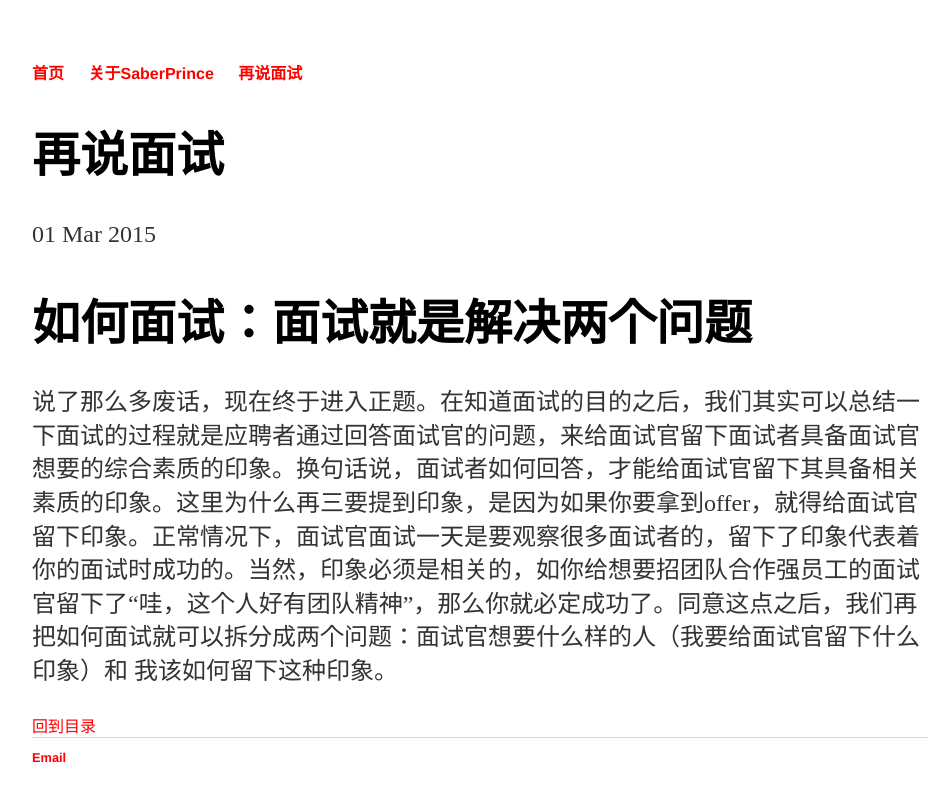
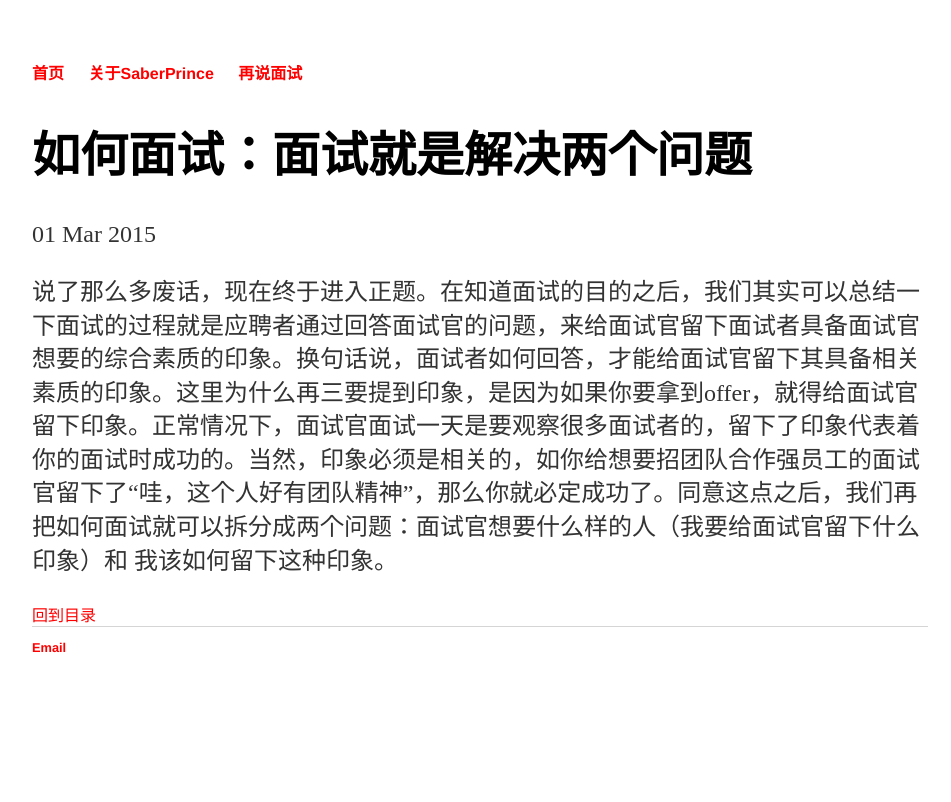
Before and after one commit to saberprince/saberprince.github.io, a Jekyll site: the page built from _posts/2015-03-01-如-何-面-试.md, in a window 1280 px wide. Shown: the top 802 px of the page, without its empty margins (160-1111 px from the left). Built offline with Jekyll 4.4.1, drawn with Linux system fonts in a browser that asks for light colours.

Commit message:
Update 2015-03-01-如-何-面-试.md

```diff
--- a/_posts/2015-03-01-如-何-面-试.md
+++ b/_posts/2015-03-01-如-何-面-试.md
@@ -1,9 +1,8 @@
 ---
 layout: post
-title: "再说面试"
+title: "如何面试：面试就是解决两个问题"
 date: 2015-03-01
 ---
 
-# 如何面试：面试就是解决两个问题
 
 说了那么多废话，现在终于进入正题。在知道面试的目的之后，我们其实可以总结一下面试的过程就是应聘者通过回答面试官的问题，来给面试官留下面试者具备面试官想要的综合素质的印象。换句话说，面试者如何回答，才能给面试官留下其具备相关素质的印象。这里为什么再三要提到印象，是因为如果你要拿到offer，就得给面试官留下印象。正常情况下，面试官面试一天是要观察很多面试者的，留下了印象代表着你的面试时成功的。当然，印象必须是相关的，如你给想要招团队合作强员工的面试官留下了“哇，这个人好有团队精神”，那么你就必定成功了。同意这点之后，我们再把如何面试就可以拆分成两个问题：面试官想要什么样的人（我要给面试官留下什么印象）和 我该如何留下这种印象。
```
